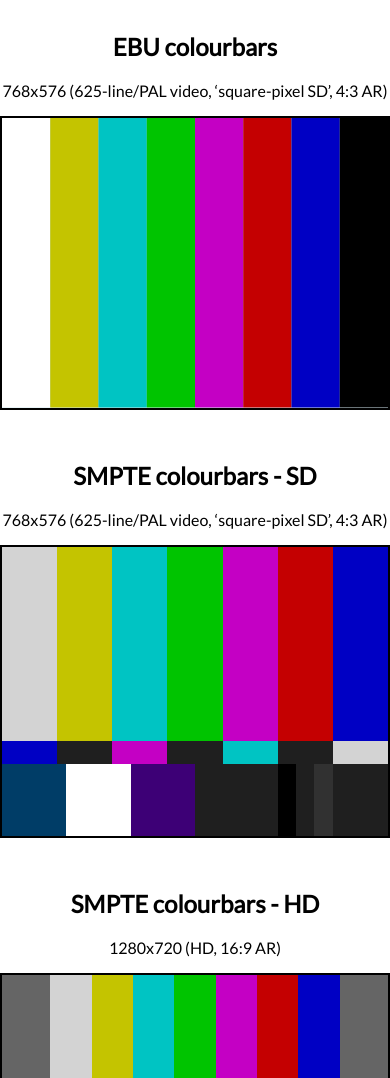
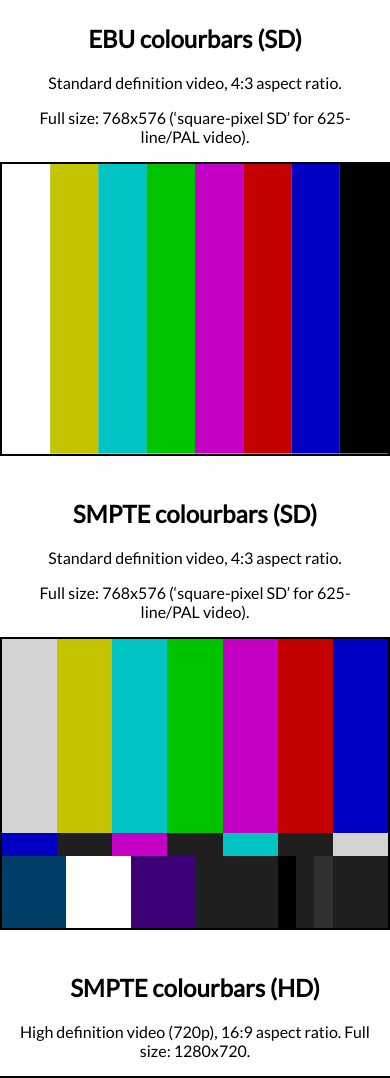
Before and after one commit to kfrn/smpte-colourbars, a website: page index.html in a window 390 px wide. Shown: the part 115-1193 px from the top of the page. Drawn offline with nearby package versions, Linux system fonts and the light colour scheme.

Commit message:
Update text in HTML, fix CSS (esp. media queries)

```diff
--- a/index.html
+++ b/index.html
@@ -2,6 +2,7 @@
 <html lang="en">
 <head>
   <meta charset="UTF-8">
+  <meta name="viewport" content="width=device-width, initial-scale=1">
   <title>SMPTE Colourbars in SVG</title>
   <link href="https://fonts.googleapis.com/css?family=Lato" rel="stylesheet">
   <link rel="stylesheet" href="./styles/normalize-min.css">
@@ -17,8 +18,9 @@
     </div>
 
     <div class="sd">
-      <h2>EBU colourbars</h2>
-      <p>768x576 (625-line/PAL video, ‘square-pixel SD’, 4:3 AR)</p>
+      <h2>EBU colourbars (SD)</h2>
+      <p>Standard definition video, 4:3 aspect ratio.</p>
+      <p>Full size: 768x576 (‘square-pixel SD’ for 625-line/PAL video).</p>
       <svg id="ebu-cb"
           version="1.1"
           baseProfile="full"
@@ -29,8 +31,9 @@
     </div>
 
     <div class="sd">
-      <h2>SMPTE colourbars - SD</h2>
-      <p>768x576 (625-line/PAL video, ‘square-pixel SD’, 4:3 AR)</p>
+      <h2>SMPTE colourbars (SD)</h2>
+      <p>Standard definition video, 4:3 aspect ratio.</p>
+      <p>Full size: 768x576 (‘square-pixel SD’ for 625-line/PAL video).</p>
       <svg id="smpte-cb"
           version="1.1"
           baseProfile="full"
@@ -42,8 +45,8 @@
     </div>
 
     <div class="hd">
-      <h2>SMPTE colourbars - HD</h2>
-      <p>1280x720 (HD, 16:9 AR)</p>
+      <h2>SMPTE colourbars (HD)</h2>
+      <p>High definition video (720p), 16:9 aspect ratio. Full size: 1280x720.</p>
       <svg id="smpte-cb-hd"
           version="1.1"
           baseProfile="full"
--- a/styles/main.css
+++ b/styles/main.css
@@ -8,16 +8,21 @@
   margin: 0 auto;
 }
 
-div {
-  margin-bottom: 3rem;
-  /*text-align: center;*/
+div.heading, div.sd, div.hd {
+  margin-bottom: 2.5rem;
 }
 
-/*@media only screen and (min-width: 750px) {
+h1, h2, p {
+  padding: 0 1rem;
+}
+
+@media only screen and (min-width: 750px) {
   .sd {
     max-width: 768px;
+    margin: auto;
   }
   .hd {
     max-width: 1280px;
+    margin: auto;
   }
-}*/
+}
```
Also changed, not shown: README.md, scripts/main.js (line endings or trailing spaces), styles/normalize-min.css (line endings or trailing spaces), 1 other file.
